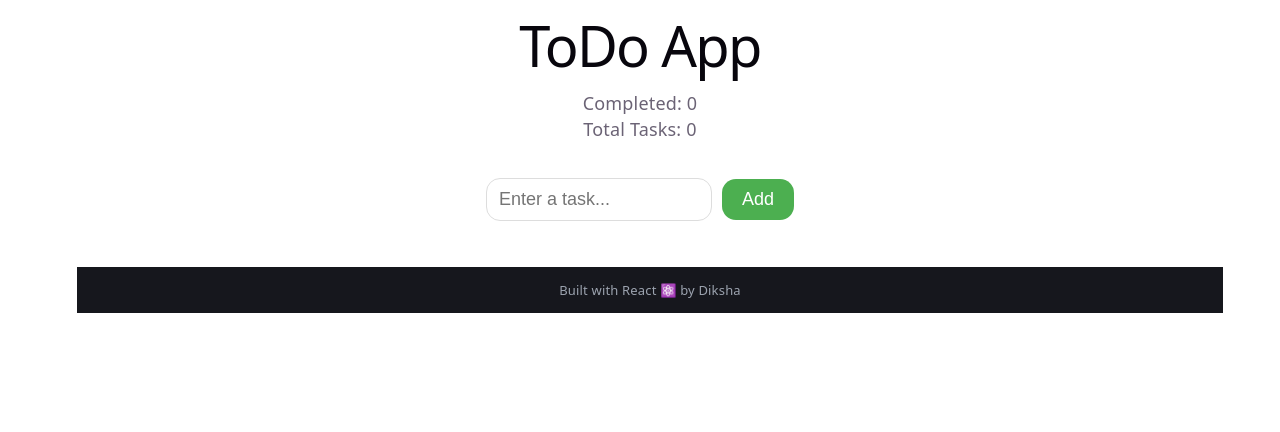
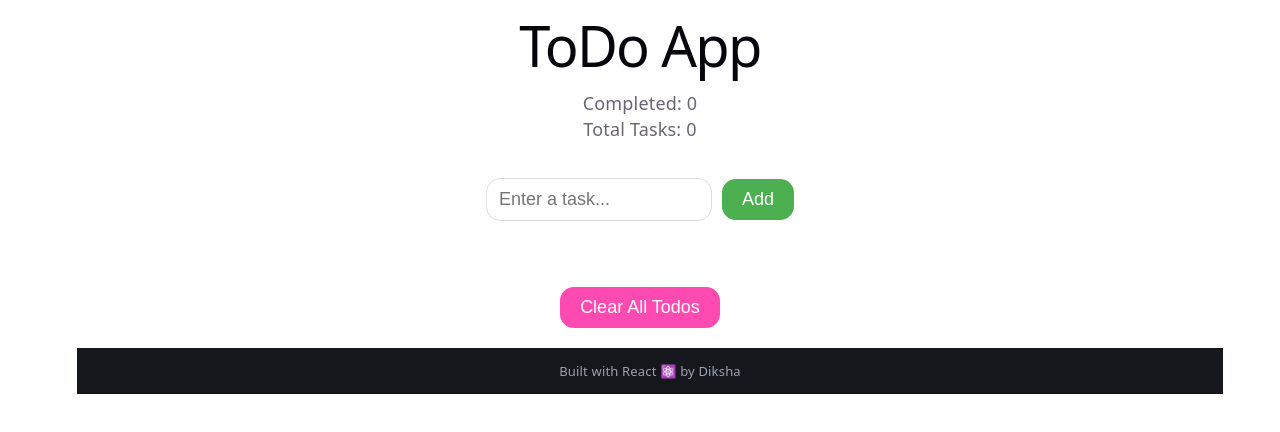
Before and after one commit to diksha-exe/react-todo-app, a React (Vite) app: page / in a window 1280 px wide. Shown: the top 432 px of the page. Built offline with nearby package versions, Linux system fonts and the light colour scheme.

Commit message:
clear all todo button added

```diff
--- a/src/App.jsx
+++ b/src/App.jsx
@@ -11,8 +11,12 @@ function App(){
   const [task, setTask] = useState(''); //keyboard task input
 
   const [todos, setTodos] = useState([]); //state variable to store the list of tasks
+  console.log("Todos:", todos);
 
 
+  function clearAllTodos() {
+    setTodos([]);
+  }
 
     function deleteTodo(id) {
       console.log("Deleting:", id);
@@ -48,14 +52,14 @@ function App(){
       if sibling elements then wrap
       into a parent element */}
 
-{/*UI components} */}
+  {/*UI components} */}
       <Header todos={todos} />
       <TodoForm task={task} setTask={setTask} todos={todos} setTodos={setTodos} />
-      <TodoList todos={todos} deleteTodo={deleteTodo} toggleTodo={toggleTodo} editTodo={editTodo} />
+      <TodoList todos={todos} deleteTodo={deleteTodo} toggleTodo={toggleTodo} editTodo={editTodo} clearAllTodos={clearAllTodos} />
       <Footer />
 
-{/* <> </> is a fragment,
-it is a parent element but does not render in the DOM*/}
+  {/* <> </> is a fragment,
+  it is a parent element but does not render in the DOM*/}
     </>
 
   );
--- a/src/components/TodoList.jsx
+++ b/src/components/TodoList.jsx
@@ -1,7 +1,7 @@
 import { MdDelete, MdEdit } from "react-icons/md";
 import { useState } from "react";
 
-function TodoList({todos, deleteTodo, toggleTodo, editTodo}) { //receive props from parent component (App.jsx)
+function TodoList({todos, deleteTodo, toggleTodo, editTodo, clearAllTodos}) { //receive props from parent component (App.jsx)
 
   const [editingId, setEditingId] = useState(null);
   const [editText, setEditText] = useState("");
@@ -21,9 +21,10 @@ function TodoList({todos, deleteTodo, toggleTodo, editTodo}) { //receive props f
   }
 
   return (
+    <>
       <ul>
         {
-        todos.map((todo, index) => (   //JS map() Used here to create UI from arrays
+          todos.map((todo) => (   //JS map() Used here to create UI from arrays
             <li
             className="todo-list"
             key={todo.id}>  {/*key is a special prop in React,identify which items changed,added,removed*/}
@@ -94,6 +95,21 @@ function TodoList({todos, deleteTodo, toggleTodo, editTodo}) { //receive props f
 
         ))}
       </ul>
+
+
+
+
+    <button
+      className="clearAll-btn"
+      onClick={() => {
+        if (window.confirm("Are you sure you want to delete all todos?")) {
+          clearAllTodos();
+        }
+      }}
+    >
+      Clear All Todos
+    </button>
+  </>
   );
 }
 
--- a/src/index.css
+++ b/src/index.css
@@ -214,6 +214,24 @@ form input:focus {
   border-radius: 4px;
 }
 
+.clearAll-btn {
+  display: block;
+  margin: 20px auto;
+
+  background-color: #ff4ab1;
+  color: white;
+  border: none;
+  cursor: pointer;
+  width: max-content;
+  font-size: 18px;
+  padding: 10px 20px;
+  border-radius: 14px;
+}
+
+.clearAll-btn:hover {
+  background-color: #89275f;
+}
+
 .delete-btn:hover {
   background-color: #471a1a;
 }
```
Lines whose indentation alone changed are shown as unchanged.
